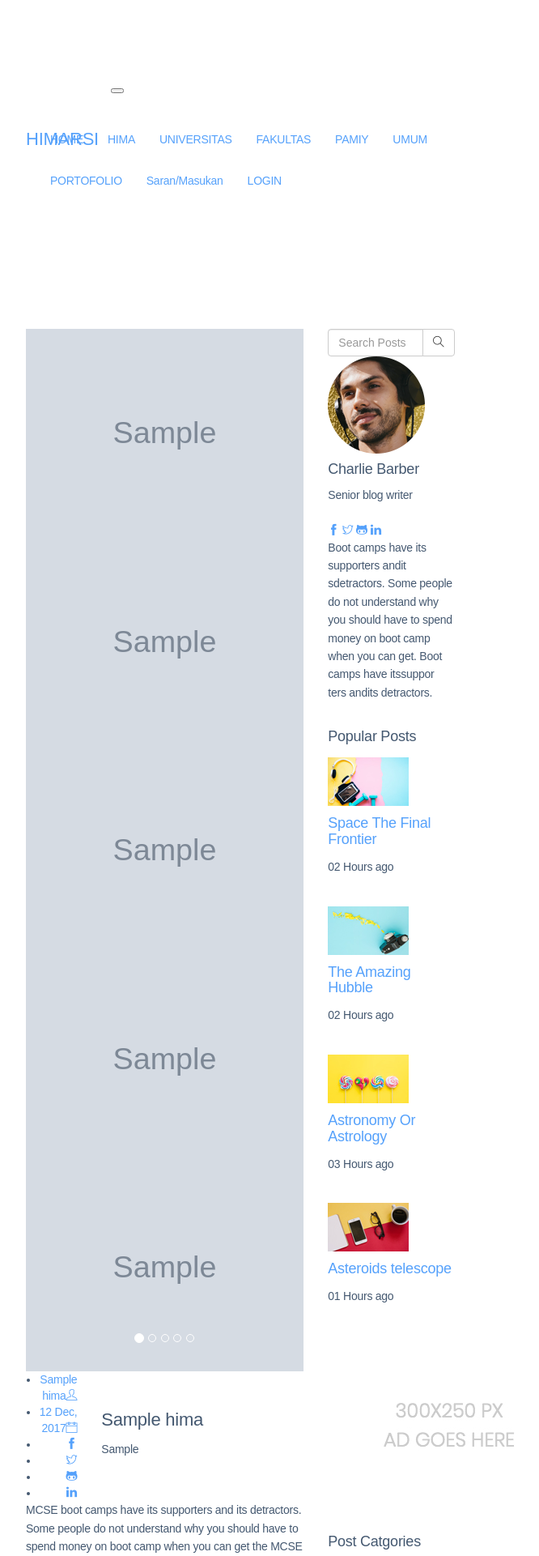
After one commit to adrianfathurs/arsiAtma, a CodeIgniter app: a page that uses application/views/informasi/vDetailInformasi.php in a window 1280 px wide. The commit adds this page. Shown: the top 1921 px of the page at 81% size, without its empty margins (343-1009 px from the left). Run offline with CodeIgniter, Linux system fonts and the light colour scheme; tables that the repository leaves empty hold one stand-in row (values such as "Sample post"); grey boxes marked "Sample" are stand-in pictures; some libraries are stand-ins or nearby versions.

Commit message:
informasi hima

```diff
--- a/application/controllers/Informasi.php
+++ b/application/controllers/Informasi.php
@@ -27,6 +27,16 @@ class Informasi extends CI_Controller
         $data['footer']="template/template_footer.php";
         $this->load->view('template/vtemplate',$data);
     }
+
+    function informasi_detail($id){
+
+            $data['informasi'] = $this->Minformasi_hima->getArtikel($id);
+            $data['header']="template/template_header.php";
+            $data['content']="informasi/vDetailInformasi.php";
+            $data['asidebar']="portofolio/vasidebar_portofolio.php";
+            $data['footer']="template/template_footer.php";
+            $this->load->view('template/vtemplate',$data);
+    }
 }
 
 ?>
--- a/application/models/Minformasi_hima.php
+++ b/application/models/Minformasi_hima.php
@@ -6,4 +6,9 @@ class Minformasi_hima extends CI_Model{
         $user = $this->db->get('Informasi_hima');
 		return $user->result();
     }
+    function getArtikel($id){
+        $this->db->where('id_informasi_hima', $id);
+        $query = $this->db->get('Informasi_hima');
+        return $query->result();
+    }
 }
--- /dev/null
+++ b/application/views/informasi/vDetailInformasi.php
@@ -0,0 +1,109 @@
+<!--================Blog Area =================-->
+<section class="blog_area single-post-area section_gap">
+        <div class="container">
+            <div class="row">
+                <div class="col-lg-8 posts-list">
+                    <div class="single-post row">
+                        <div class="col-lg-12">
+                            <div class="feature-img">
+                                <div id="carouselExampleIndicators" class="carousel slide" data-ride="carousel">
+                                    <ol class="carousel-indicators">
+                                        <li data-target="#carouselExampleIndicators" data-slide-to="0" class="active"></li>
+                                        <li data-target="#carouselExampleIndicators" data-slide-to="1"></li>
+                                        <li data-target="#carouselExampleIndicators" data-slide-to="2"></li>
+                                        <li data-target="#carouselExampleIndicators" data-slide-to="3"></li>
+                                        <li data-target="#carouselExampleIndicators" data-slide-to="4"></li>
+                                    </ol>
+                                    <?php foreach($informasi as $informasi) :     ?>
+                                    <div class="carousel-inner">
+                                        <div class="carousel-item active">
+                                            <img class="img-fluid" src="<?php echo base_url('assets/img/informasiHima/').$informasi->foto1_hima; ?>" style="width: 100%; max-height: 350px;" alt="">
+                                        </div>
+                                        <div class="carousel-item">
+                                            <img class="img-fluid" src="<?php echo base_url('assets/img/informasiHima/').$informasi->foto2_hima ;?>" style="width: 100%; max-height: 350px;" alt="">
+                                        </div>
+                                        <div class="carousel-item">
+                                            <img class="img-fluid" src="<?php echo base_url('assets/img/informasiHima/').$informasi->foto3_hima ;?>" style="width: 100%; max-height: 350px;" alt="">
+                                        </div>
+                                        <div class="carousel-item">
+                                            <img class="img-fluid" src="<?php echo base_url('assets/img/informasiHima/').$informasi->foto4_hima ;?>" style="width: 100%; max-height: 350px;" alt="">
+                                        </div>
+                                        <div class="carousel-item">
+                                            <img class="img-fluid" src="<?php echo base_url('assets/img/informasiHima/').$informasi->foto5_hima ;?>" style="width: 100%; max-height: 350px;" alt="">
+                                        </div>
+                                    </div>
+                                    <a class="carousel-control-prev" href="#carouselExampleIndicators" role="button" data-slide="prev">
+                                        <span class="carousel-control-prev-icon" aria-hidden="true"></span>
+                                        <span class="sr-only">Previous</span>
+                                    </a>
+                                    <a class="carousel-control-next" href="#carouselExampleIndicators" role="button" data-slide="next">
+                                        <span class="carousel-control-next-icon" aria-hidden="true"></span>
+                                        <span class="sr-only">Next</span>
+                                    </a>
+                                </div>
+                            </div>
+                        </div>
+
+                        <div class="col-lg-3  col-md-3">
+                            <div class="blog_info text-right">
+                                <!-- <div class="post_tag">
+                                    <a href="#">Food,</a>
+                                    <a class="active" href="#">Technology,</a>
+                                    <a href="#">Politics,</a>
+                                    <a href="#">Lifestyle</a>
+                                </div> -->
+                                <ul class="blog_meta list">
+                                    <li><a href="#"><?php echo $informasi->nama_penulis ?><i class="ti-user"></i></a></li>
+                                    <li><a href="#">12 Dec, 2017<i class="ti-calendar"></i></a></li>
+                                </ul>
+                                <ul class="social-links">
+                                    <li><a href="#"><i class="ti-facebook"></i></a></li>
+                                    <li><a href="#"><i class="ti-twitter"></i></a></li>
+                                    <li><a href="#"><i class="ti-github"></i></a></li>
+                                    <li><a href="#"><i class="ti-linkedin"></i></a></li>
+                                </ul>
+                            </div>
+                        </div>
+                        <div class="col-lg-9 col-md-9 blog_details">
+                            <h2><?php echo $informasi->judul_hima ?></h2>
+                            <p class="excert">
+                            <?php echo $informasi->deskripsi_hima; ?>
+                            </p>
+                        </div>
+                        <div class="col-lg-12">
+                            <div class="row">
+                                <!-- <div class="col-6">
+                                    <img class="img-fluid" src="<?php echo base_url('assets/')?>img/blog/post-img1.jpg" alt="">
+                                </div>
+                                <div class="col-6">
+                                    <img class="img-fluid" src="<?php echo base_url('assets/')?>img/blog/post-img2.jpg" alt="">
+                                </div>  -->
+                                <div class="col-lg-12 mt-25">
+                                    <p>
+                                        MCSE boot camps have its supporters and its detractors. Some people do not
+                                        understand why you should have to spend money on boot camp when you can get the
+                                        MCSE study materials yourself at a fraction of the camp price. However, who has
+                                        the willpower.
+                                    </p>
+                                    <p>
+                                        MCSE boot camps have its supporters and its detractors. Some people do not
+                                        understand why you should have to spend money on boot camp when you can get the
+                                        MCSE study materials yourself at a fraction of the camp price. However, who has
+                                        the willpower.
+                                    </p>
+                                </div>
+                            </div>
+                        </div>
+                    </div>
+                                    <?php endforeach; ?>
+                </div>
+                <!-- Syntac Load asidebar Content -->
+                <?php
+                if(isset($asidebar))
+                    {
+                        $this->load->view($asidebar);
+                    }
+                    ?>
+            </div>
+        </div>
+    </section>
```
Also changed, not shown: application/views/hima/vhima.php (+7 -7 lines), assets/img/informasiHima/author.png (added), assets/img/informasiHima/c1.jpg (added), assets/img/informasiHima/c2.jpg (added), assets/img/informasiHima/c3.jpg (added), assets/img/informasiHima/c4.jpg (added), assets/img/informasiHima/c5.jpg (added), assets/img/informasiHima/c6.jpg (added), assets/img/informasiHima/feature-img1.jpg (added), assets/img/informasiHima/next.jpg (added), assets/img/informasiHima/post-img1.jpg (added), assets/img/informasiHima/post-img2.jpg (added), assets/img/informasiHima/prev.jpg (added).
